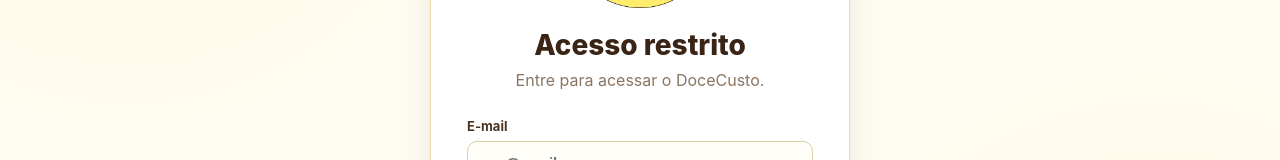
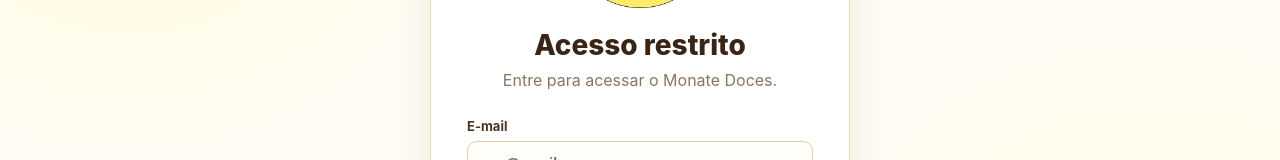
Before and after one commit to Paozindimel/Monate-Doces, a React (Vite) app: page /login in a window 1280 px wide. Shown: the part 306-466 px from the top of the page. Built offline with nearby package versions, Linux system fonts and the light colour scheme; no server answers.

Commit message:
Update Login.jsx

```diff
--- a/src/pages/Login.jsx
+++ b/src/pages/Login.jsx
@@ -48,7 +48,7 @@
 
         <h1>Acesso restrito</h1>
 
-        <p>Entre para acessar o DoceCusto.</p>
+        <p>Entre para acessar o Monate Doces.</p>
 
         <form onSubmit={handleLogin}>
           <label>
```
